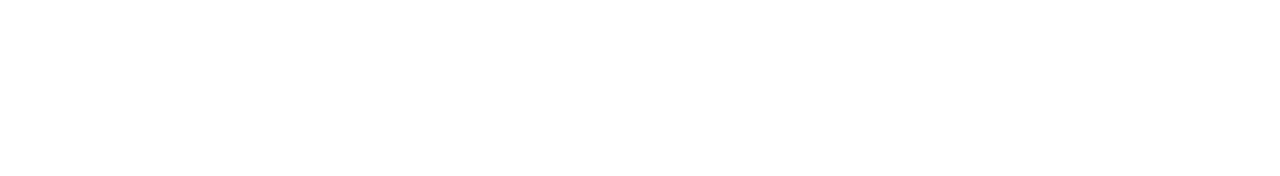
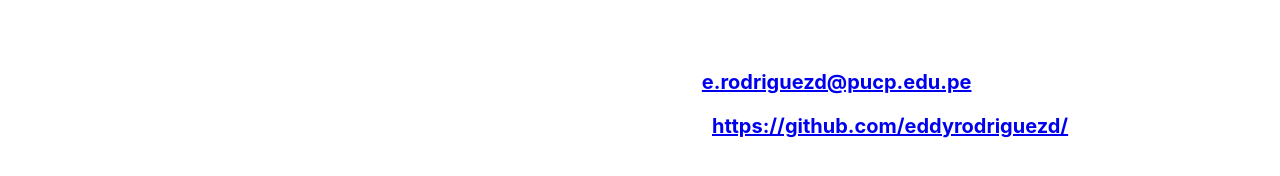
Before and after one commit to eddyrodriguezd/products-store, a React (Create React App) app: page / in a window 1280 px wide. Both pictures are taken after a click on the button "About". Shown: the part 360-536 px from the top of the page. Built offline with nearby package versions, Linux system fonts and the light colour scheme; no server answers.

Commit message:
Cleaned code

```diff
--- a/src/components/ProductList.jsx
+++ b/src/components/ProductList.jsx
@@ -21,12 +21,7 @@
 	useEffect(() => {
 		if (chosenId !== 0) {
 			setShowAboutModal(false);
-
-			console.log(`ID to look for: ${chosenId}`);
-
 			setChosenProduct(products.find((p) => p.id === chosenId));
-			console.log(`Chosen Product: ${JSON.stringify(chosenProduct)}`);
-
 			setShowProductModal(true);
 		}
 	}, [chosenId]);
--- a/src/components/modals/about/AboutModal.css
+++ b/src/components/modals/about/AboutModal.css
@@ -1,6 +1,6 @@
 .about-modal-container {
 	width: 60%;
-	height: 80%;
+	height: 20%;
 	display: flex;
 	justify-content: space-between;
 	flex-wrap: wrap;
--- a/src/components/modals/about/AboutModal.jsx
+++ b/src/components/modals/about/AboutModal.jsx
@@ -1,13 +1,12 @@
 import React from 'react';
 import './AboutModal.css';
+import devImage from '../../../assets/eddy.jpg';
 
-const AboutModal = ({ modalRef, showModal, setShowModal }) => {
-	console.log('Rendering about modal.... showModal=', showModal);
-
-	return showModal ? (
+const AboutModal = ({ modalRef, showModal, setShowModal }) =>
+	showModal ? (
 		<div className='about-modal-container' ref={modalRef}>
 			<div className='about-modal-image'>
-				<img src='../../../assets/devPhoto.jpg' alt='Developer' />
+				<img src={devImage} alt='Developer' />
 			</div>
 			<div className='about-modal-text'>
 				<h3>Developed by: Eddy Rodriguez</h3>
@@ -19,8 +18,14 @@
 				</h3>
 				<br />
 				<h3>Contact information</h3>
-				<h3>Mail: e.rodriguezd@pucp.edu.pe</h3>
-				<h3>Github: https://github.com/eddyrodriguezd/</h3>
+				<h3>
+					Mail:
+					<a href='mailto:e.rodriguezd@pucp.edu.pe'>e.rodriguezd@pucp.edu.pe</a>
+				</h3>
+				<h3>
+					Github:
+					<a href='https://github.com/eddyrodriguezd/'>https://github.com/eddyrodriguezd/</a>
+				</h3>
 			</div>
 			<div
 				className='about-modal-close-button'
@@ -32,6 +37,5 @@
 			</div>
 		</div>
 	) : null;
-};
 
 export default AboutModal;
--- a/src/pages/Products.jsx
+++ b/src/pages/Products.jsx
@@ -3,7 +3,6 @@
 
 import ProductList from '../components/ProductList';
 import TopNav from '../components/topNav/TopNav';
-// import AboutModal from '../components/modals/about/AboutModal';
 
 import { getRandomInt, addSecondsToDate } from '../helpers/helper';
 
@@ -17,14 +16,13 @@
 	const [products, setProducts] = useState([]);
 
 	useEffect(() => {
-		axios.get('https://fakestoreapi.com/products').then((result) => {
+		axios.get(process.env.REACT_APP_BACKEND_ENDPOINT).then((result) => {
 			setProducts(
 				result.data.map((product) => ({
 					...product,
 					maxTime: addSecondsToDate(new Date(), getRandomInt(60, 180)).getTime(),
 				}))
 			);
-			console.log(`Information fetched from API: ${JSON.stringify(products)}`);
 		});
 	}, []);
 
@@ -32,18 +30,15 @@
 		switch (event.target) {
 			case aboutModalRef.current:
 				if (setShowAboutModal) {
-					console.log('Click detected outside the ABOUT modal');
 					setShowAboutModal(false);
 				}
 				break;
 			case productModalRef.current:
 				if (setShowProductModal) {
-					console.log('Click detected outside the PRODUCT modal');
 					setShowProductModal(false);
 				}
 				break;
 			default:
-				console.log('Got here');
 		}
 	};
 
@@ -71,11 +66,6 @@
 				setShowAboutModal={setShowAboutModal}
 				products={products}
 			/>
-			{/* <AboutModal
-				modalRef={aboutModalRef}
-				showModal={showAboutModal}
-				setShowModal={setShowAboutModal}
-			/> */}
 		</div>
 	);
 };
```
Also changed, not shown: 1 other file (tests, documents, lock files or other folders).
